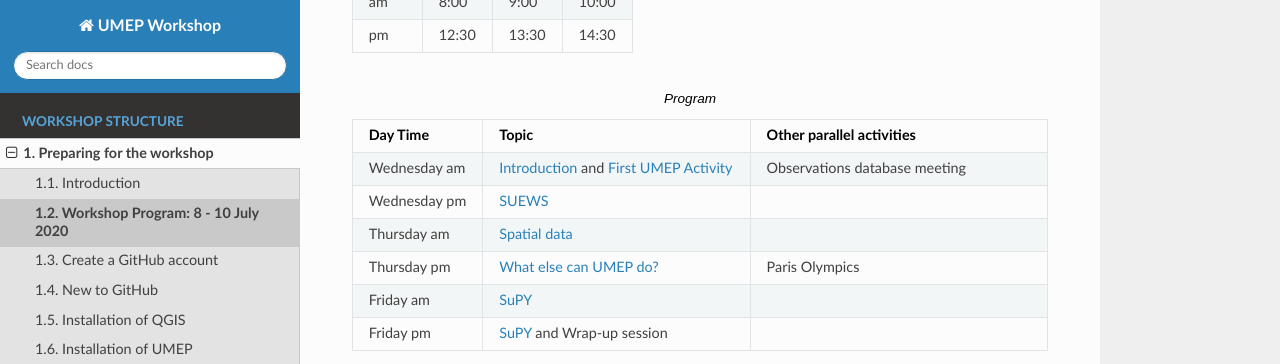
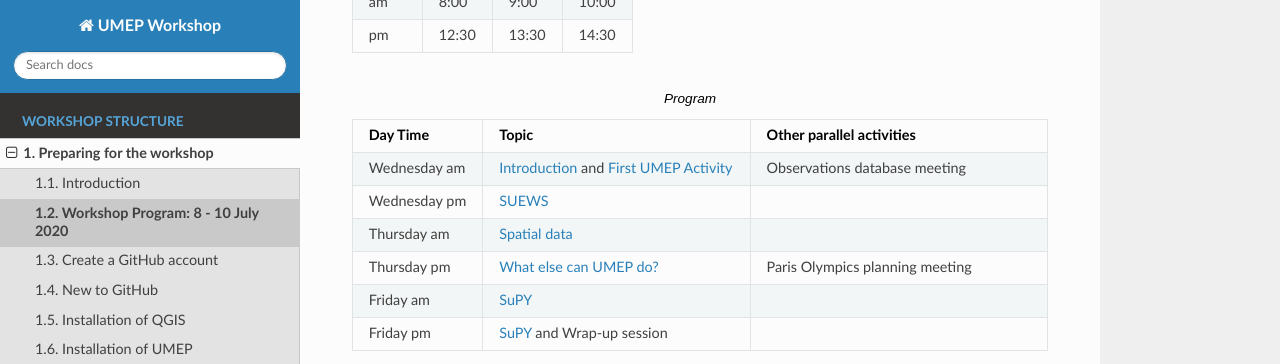
Before and after one commit to Urban-Meteorology-Reading/UMEP-Workshop, a Sphinx documentation site: the page built from source/Prepare/Prog1.rst, in a window 1280 px wide and 900 px high, scrolled down 478 px. Shown: the top 364 px of the window. Built offline with Sphinx 7.4.7 and the Read the Docs theme 2.0.0, drawn with Linux system fonts in a browser that asks for light colours.

Commit message:
Update Prog1.rst

```diff
--- a/source/Prepare/Prog1.rst
+++ b/source/Prepare/Prog1.rst
@@ -45,7 +45,7 @@ As this is an online workshop (rather than being at University of Reading as pla
      -
    * - Thursday pm
      - `What else can UMEP do? <WhatElseCanUMEP>`
-     - Paris Olympics
+     - Paris Olympics planning meeting
    * - Friday am
      - `SuPY <SuPy>`
      -
```
